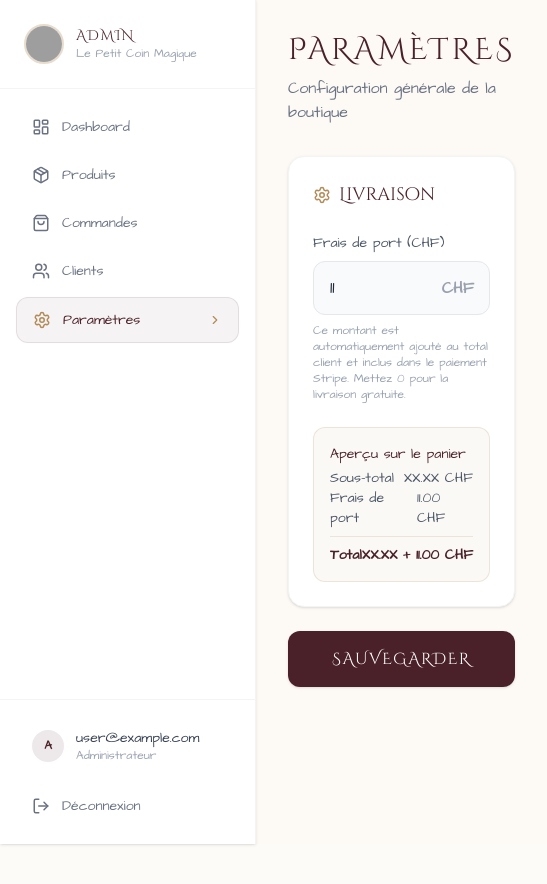
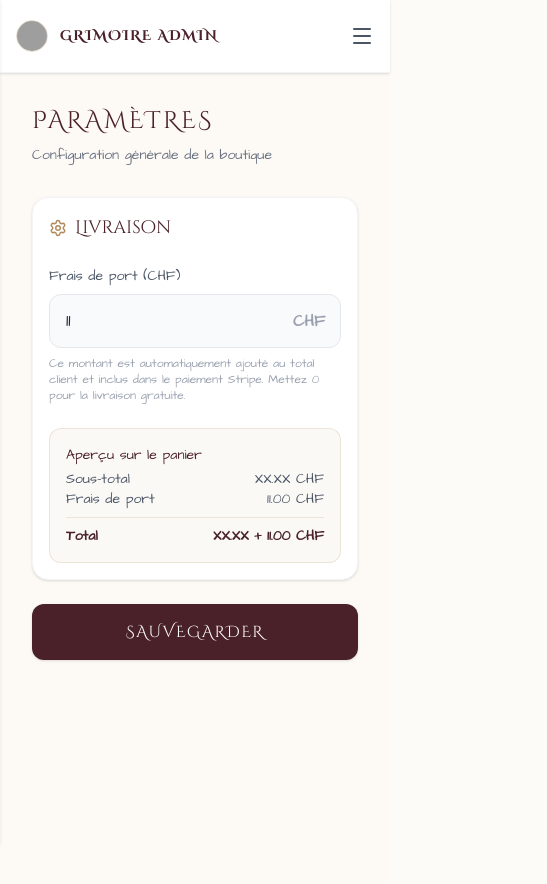
Before and after one commit to moussaouihaki/lepetitcoinmagique, a Next.js app: page /admin/settings in a window 390 px wide. Shown: the top 884 px of the page, 547 px wide, since content can reach past the window. Before the commit the page ends 844 px from the top, so only its background shows below. Built offline with nearby package versions, Linux system fonts and the light colour scheme; no server answers; the database is empty; sample sign-in values are in the browser's storage; grey boxes are pictures that could not be loaded.

Commit message:
Make admin layout and all its pages properly responsive for mobile phones

```diff
--- a/src/app/admin/customers/page.tsx
+++ b/src/app/admin/customers/page.tsx
@@ -45,7 +45,7 @@ export default function AdminCustomersPage() {
     );
 
     return (
-        <div className="p-8">
+        <div className="p-4 md:p-8">
             <div className="mb-8">
                 <h1 className="font-cinzel text-3xl text-[#4a2128] tracking-widest uppercase">Clients</h1>
                 <p className="text-gray-500 font-architects mt-1">{customers.length} client{customers.length !== 1 ? 's' : ''}</p>
@@ -57,8 +57,9 @@ export default function AdminCustomersPage() {
                     className="w-full bg-white border border-gray-200 rounded-xl pl-12 pr-4 py-3 text-gray-800 placeholder-gray-400 focus:outline-none focus:border-[#b38b59]/60 font-architects shadow-sm" />
             </div>
 
-            <div className="bg-white border border-gray-100 rounded-2xl overflow-hidden shadow-sm">
-                <table className="w-full">
+            <div className="bg-white border border-gray-100 rounded-2xl shadow-sm overflow-hidden">
+                <div className="overflow-x-auto">
+                    <table className="w-full min-w-[600px]">
                         <thead>
                             <tr className="border-b border-gray-100 bg-gray-50/50">
                                 <th className="text-left p-5 text-gray-500 font-architects text-xs font-semibold uppercase tracking-wider">Client</th>
@@ -109,5 +110,6 @@ export default function AdminCustomersPage() {
                     </table>
                 </div>
             </div>
+        </div>
     );
 }
--- a/src/app/admin/layout.tsx
+++ b/src/app/admin/layout.tsx
@@ -1,12 +1,12 @@
 'use client';
 
-import { useEffect } from 'react';
+import { useState, useEffect } from 'react';
 import { useRouter, usePathname } from 'next/navigation';
 import { useAuth } from '@/contexts/AuthContext';
 import Link from 'next/link';
 import Image from 'next/image';
 import {
-    LayoutDashboard, Package, ShoppingBag, Users, LogOut, ChevronRight, Settings
+    LayoutDashboard, Package, ShoppingBag, Users, LogOut, ChevronRight, Settings, Menu, X
 } from 'lucide-react';
 
 const navItems = [
@@ -21,6 +21,12 @@ export default function AdminLayout({ children }: { children: React.ReactNode })
     const { user, loading, logout } = useAuth();
     const router = useRouter();
     const pathname = usePathname();
+    const [isMobileOpen, setIsMobileOpen] = useState(false);
+
+    // Close mobile menu on route change
+    useEffect(() => {
+        setIsMobileOpen(false);
+    }, [pathname]);
 
     useEffect(() => {
         if (!loading && !user && pathname !== '/admin/login') {
@@ -40,11 +46,40 @@ export default function AdminLayout({ children }: { children: React.ReactNode })
     if (pathname === '/admin/login') return <>{children}</>;
 
     return (
-        <div className="min-h-screen bg-[#fdfaf6] flex">
+        <div className="min-h-screen bg-[#fdfaf6] flex flex-col md:flex-row">
+            {/* Mobile Top Bar */}
+            <div className="md:hidden bg-white border-b border-gray-100 flex items-center justify-between p-4 sticky top-0 z-40 shadow-sm">
+                <div className="flex items-center gap-3">
+                    <div className="relative w-8 h-8 rounded-full overflow-hidden border border-[#b38b59]/30">
+                        <Image
+                            src="https://primary.jwwb.nl/public/w/h/t/temp-ubihcddpkpizlqxqtbor/fb_img_1747862163342-1-high.jpg"
+                            alt="Logo"
+                            fill
+                            className="object-cover"
+                        />
+                    </div>
+                    <span className="font-cinzel text-[#4a2128] font-bold tracking-widest text-sm">GRIMOIRE ADMIN</span>
+                </div>
+                <button
+                    onClick={() => setIsMobileOpen(!isMobileOpen)}
+                    className="p-2 -mr-2 text-gray-600 hover:bg-gray-50 rounded-lg transition-colors"
+                >
+                    {isMobileOpen ? <X size={24} /> : <Menu size={24} />}
+                </button>
+            </div>
+
+            {/* Mobile Overlay */}
+            {isMobileOpen && (
+                <div
+                    className="fixed inset-0 bg-[#4a2128]/20 backdrop-blur-sm z-40 md:hidden"
+                    onClick={() => setIsMobileOpen(false)}
+                />
+            )}
+
             {/* Sidebar */}
-            <aside className="w-64 bg-white border-r border-gray-100 flex flex-col fixed h-full z-50 shadow-sm">
+            <aside className={`w-64 bg-white border-r border-gray-100 flex flex-col fixed h-full z-50 shadow-sm transition-transform duration-300 md:translate-x-0 ${isMobileOpen ? 'translate-x-0' : '-translate-x-full'}`}>
                 {/* Brand */}
-                <div className="p-6 border-b border-gray-100">
+                <div className="p-6 border-b border-gray-100 hidden md:block">
                     <div className="flex items-center gap-3">
                         <div className="relative w-10 h-10 rounded-full overflow-hidden border-2 border-[#b38b59]/30 flex-shrink-0">
                             <Image
@@ -105,7 +140,7 @@ export default function AdminLayout({ children }: { children: React.ReactNode })
             </aside>
 
             {/* Main content */}
-            <main className="ml-64 flex-1 min-h-screen bg-[#fdfaf6]">
+            <main className="md:ml-64 flex-1 min-h-screen bg-[#fdfaf6] p-4 md:p-8 overflow-x-hidden">
                 {children}
             </main>
         </div>
--- a/src/app/admin/orders/page.tsx
+++ b/src/app/admin/orders/page.tsx
@@ -68,7 +68,7 @@ export default function AdminOrdersPage() {
             </div>
 
             {/* Filters */}
-            <div className="flex gap-3 mb-6">
+            <div className="flex flex-col md:flex-row gap-3 mb-6">
                 <div className="relative flex-1">
                     <Search className="absolute left-4 top-1/2 -translate-y-1/2 text-gray-400" size={18} />
                     <input type="text" placeholder="Rechercher un client..." value={search} onChange={e => setSearch(e.target.value)}
@@ -85,8 +85,9 @@ export default function AdminOrdersPage() {
             </div>
 
             {/* Table */}
-            <div className="bg-white border border-gray-100 rounded-2xl overflow-hidden shadow-sm">
-                <table className="w-full">
+            <div className="bg-white border border-gray-100 rounded-2xl shadow-sm overflow-hidden">
+                <div className="overflow-x-auto">
+                    <table className="w-full min-w-[800px]">
                         <thead>
                             <tr className="border-b border-gray-100 bg-gray-50/50">
                                 <th className="text-left p-5 text-gray-500 font-architects text-xs font-semibold uppercase tracking-wider">Client</th>
@@ -147,5 +148,6 @@ export default function AdminOrdersPage() {
                     </table>
                 </div>
             </div>
+        </div>
     );
 }
--- a/src/app/admin/products/page.tsx
+++ b/src/app/admin/products/page.tsx
@@ -59,9 +59,9 @@ export default function AdminProductsPage() {
     const realCategories = ['Toutes les catégories', ...Array.from(new Set(products.map(p => p.category.toUpperCase())))];
 
     return (
-        <div className="p-8">
+        <div className="p-4 md:p-8">
             {/* Header */}
-            <div className="flex items-center justify-between mb-8">
+            <div className="flex flex-col md:flex-row items-center justify-between mb-8 gap-4">
                 <div>
                     <h1 className="font-cinzel text-3xl text-[#4a2128] tracking-widest uppercase">Produits</h1>
                     <p className="text-gray-500 font-architects mt-1">
@@ -76,7 +76,7 @@ export default function AdminProductsPage() {
             </div>
 
             {/* Filters */}
-            <div className="flex gap-3 mb-6">
+            <div className="flex flex-col md:flex-row gap-3 mb-6">
                 <div className="relative flex-1">
                     <Search className="absolute left-4 top-1/2 -translate-y-1/2 text-gray-400" size={18} />
                     <input
@@ -100,8 +100,9 @@ export default function AdminProductsPage() {
             </div>
 
             {/* Table */}
-            <div className="bg-white border border-gray-100 rounded-2xl overflow-hidden shadow-sm">
-                <table className="w-full">
+            <div className="bg-white border border-gray-100 rounded-2xl shadow-sm overflow-hidden">
+                <div className="overflow-x-auto">
+                    <table className="w-full min-w-[800px]">
                         <thead>
                             <tr className="border-b border-gray-100 bg-gray-50/50">
                                 <th className="text-left p-5 text-gray-500 font-architects text-xs font-semibold uppercase tracking-wider">Produit</th>
@@ -195,6 +196,7 @@ export default function AdminProductsPage() {
                         </tbody>
                     </table>
                 </div>
+            </div>
 
             {filtered.length > 0 && (
                 <p className="text-gray-400 font-architects text-sm mt-4 text-center">
--- a/src/app/admin/settings/page.tsx
+++ b/src/app/admin/settings/page.tsx
@@ -37,12 +37,12 @@ export default function AdminSettingsPage() {
     );
 
     return (
-        <div className="p-8 max-w-xl">
-            <h1 className="font-cinzel text-3xl text-[#4a2128] tracking-widest uppercase mb-2">Paramètres</h1>
-            <p className="font-architects text-gray-500 mb-8">Configuration générale de la boutique</p>
+        <div className="p-4 md:p-8 max-w-xl mx-auto md:mx-0">
+            <h1 className="font-cinzel text-2xl md:text-3xl text-[#4a2128] tracking-widest uppercase mb-2">Paramètres</h1>
+            <p className="font-architects text-sm md:text-base text-gray-500 mb-8">Configuration générale de la boutique</p>
 
             <form onSubmit={handleSave} className="space-y-6">
-                <div className="bg-white border border-gray-100 rounded-2xl p-6 shadow-sm">
+                <div className="bg-white border border-gray-100 rounded-2xl p-4 md:p-6 shadow-sm">
                     <div className="flex items-center gap-2 mb-6">
                         <Settings size={18} className="text-[#b38b59]" />
                         <h2 className="font-cinzel text-[#4a2128] text-lg">Livraison</h2>
```
Lines whose indentation alone changed are shown as unchanged.
